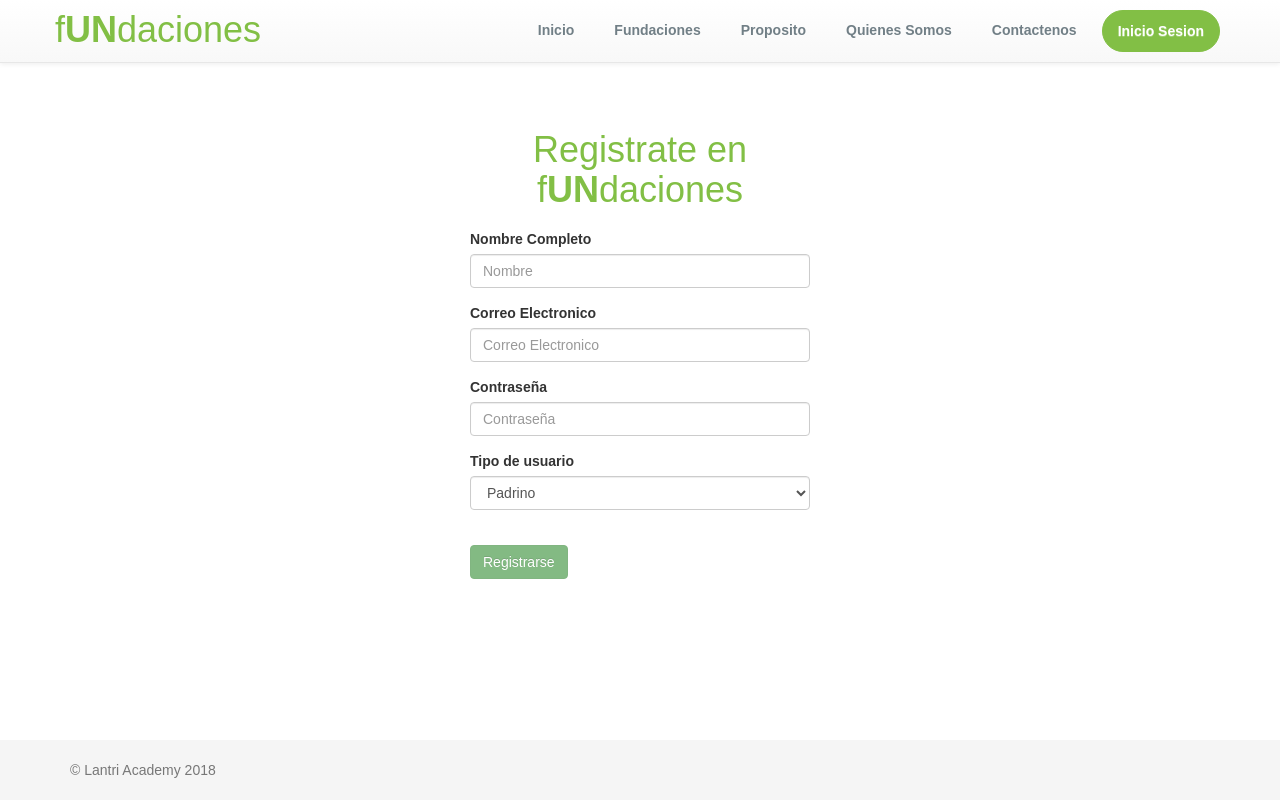
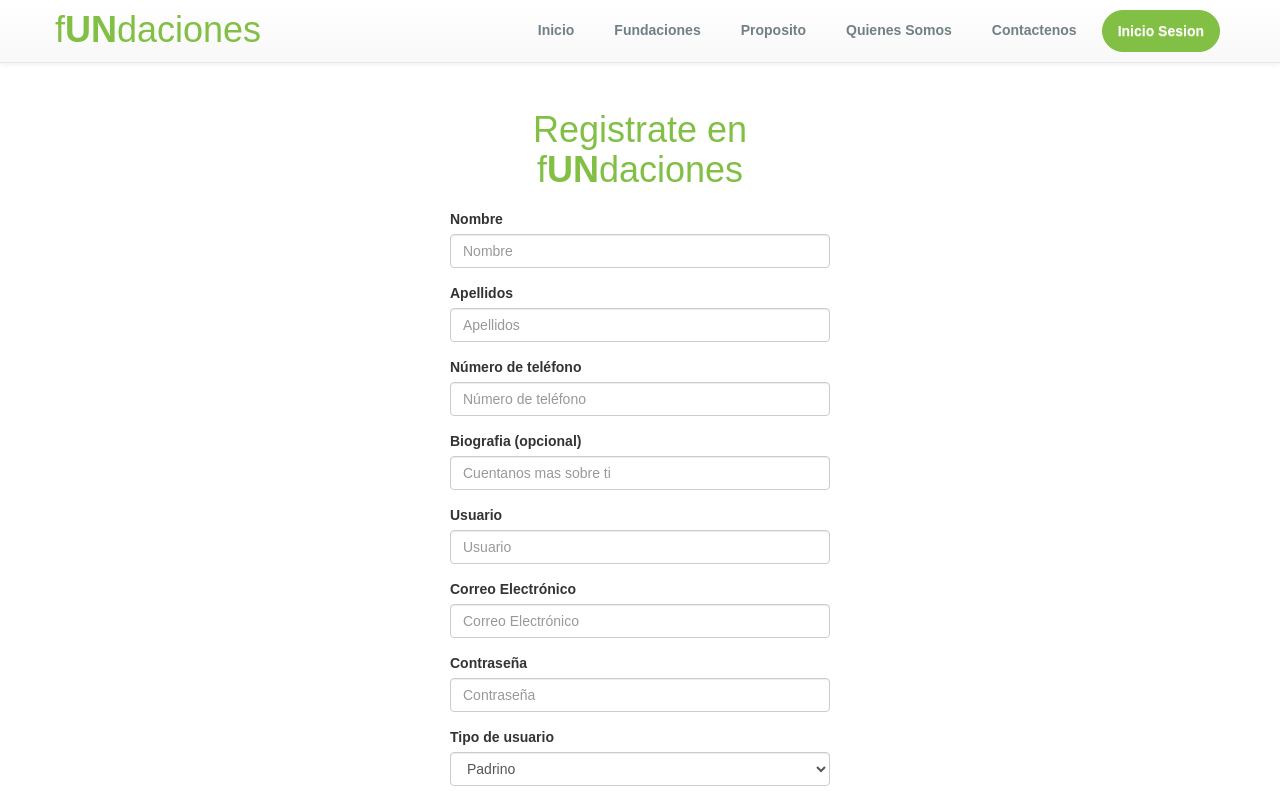
Before and after one commit to LantriAcademy/IS2_Lantri_FE, a React (Create React App) app: page /signup in a window 1280 px wide. Shown: the top 800 px of the page. Built offline with nearby package versions, Linux system fonts and the light colour scheme.

Commit message:
Post para registro y casi login

```diff
--- /dev/null
+++ b/src/components/Const/FormErrors.js
@@ -0,0 +1,38 @@
+import React from 'react';
+
+export const FormErrors = ({formErrors}) =>
+  <div className='formErrors'>
+    {Object.keys(formErrors).map((fieldName, i) => {
+      var fieldShow = ''
+      if(formErrors[fieldName].length > 0){
+        switch(fieldName){
+          case 'name':
+            fieldShow="El nombre"
+            break;
+          case 'lastname':
+            fieldShow="El apellido"
+            break;
+          case 'phone':
+            fieldShow="El numero de teléfono"
+            break;
+          case 'user':
+            fieldShow="El nombre de usuario"
+            break;
+          case "email":
+            fieldShow="El correo electronico"
+            break;
+          case "password":
+            fieldShow="La contraseña"
+            break;
+          default:
+            break;
+        }
+
+        return (
+            <p key={i} style={{color: "red"}}>{fieldShow} {formErrors[fieldName]}</p>
+        )
+      } else {
+        return '';
+      }
+    })}
+  </div>
--- a/src/components/CrearFundacion.jsx
+++ b/src/components/CrearFundacion.jsx
@@ -7,11 +7,11 @@ export default class CrearFundacion extends Component {
   constructor(props) {
     super(props);
     this.state = {
-      name: null,
-      direction: null,
-      latitude: null,
-      longitude: null,
-      file: null,
+      name: '',
+      direction: '',
+      latitude: '',
+      longitude: '',
+      file: '',
     };
 
     this.handleChange = this.handleChange.bind(this);
--- a/src/components/FormErrors.js
+++ /dev/null
@@ -1,26 +0,0 @@
-import React from 'react';
-
-export const FormErrors = ({formErrors}) =>
-  <div className='formErrors'>
-    {Object.keys(formErrors).map((fieldName, i) => {
-      var fieldShow = ''
-      if(formErrors[fieldName].length > 0){
-        switch(fieldName){
-            case "email":
-                fieldShow="El correo electronico"
-                break;
-            case "password":
-                fieldShow="La contraseña"
-                break;
-            default:
-            break;
-        }
-
-        return (
-            <p key={i} style={{color: "red"}}>{fieldShow} {formErrors[fieldName]}</p>
-        )
-      } else {
-        return '';
-      }
-    })}
-  </div>
--- a/src/components/LoginModal.jsx
+++ b/src/components/LoginModal.jsx
@@ -1,8 +1,9 @@
 import React from 'react';
 import { Link } from "react-router-dom";
 import { Modal} from 'react-bootstrap';
+import WebApiService from './Service/WebApiService';
 import "../styles/LoginModal.css";
-import { FormErrors } from "./FormErrors.js"
+import { FormErrors } from "./Const/FormErrors.js"
 
 class LoginModal extends React.Component {
   constructor (props) {
@@ -15,7 +16,29 @@ class LoginModal extends React.Component {
       passwordValid: false,
       formValid: false
     }
+    this.handleSubmit = this.handleSubmit.bind(this);
   }
+
+  handleSubmit(event) {
+
+    //alert('A password was submitted: ' + this.state.password);
+    //alert('A email was submitted: ' + this.state.email);
+
+   /*var data = {
+     'direction': 'admins',
+     'param' : '',
+     'body' : { "admin": {"email": this.state.email, "password": this.state.password}},
+   }*/
+
+   /*WebApiService.Post(data).then(res =>{
+     if (res.status === 201) {
+       alert("Usuario creado exitosamente")
+     }
+   });*/
+
+   event.preventDefault();
+ }
+
 
   handleUserInput = (e) => {
     const name = e.target.name;
@@ -61,7 +84,7 @@ class LoginModal extends React.Component {
             </Modal.Title>
           </Modal.Header>
           <Modal.Body>
-            <form className="login">
+            <form className="login" onSubmit={this.handleSubmit}>
               <div className={"from-group"}>
                 <label>Correo Electronico</label>
                 <input type="email" className="form-control" name="email"
--- a/src/components/SignUp.jsx
+++ b/src/components/SignUp.jsx
@@ -1,20 +1,56 @@
 import React, { Component } from 'react';
 import '../styles/SignUp.css';
+import WebApiService from './Service/WebApiService';
 import{FormControl, FormGroup, ControlLabel} from "react-bootstrap"
-import { FormErrors } from "./FormErrors.js"
+import { FormErrors } from "./Const/FormErrors.js"
 
 class SignUp extends Component {
 
   constructor (props) {
     super(props);
     this.state = {
+      bio: '',
+      user: '',
+      password: '',
+      name: '',
+      lastname: '',
       email: '',
-      password: '',
-      formErrors: {email: '', password: ''},
+      phone: '',
+      formErrors: {name: '', lastname: '', phone: '', user: '', email: '', password: ''},
+      nameValid: false,
+      lastnameValid: false,
+      phoneValid: false,
+      userValid: false,
       emailValid: false,
       passwordValid: false,
       formValid: false
     }
+    this.handleSubmit = this.handleSubmit.bind(this);
+  }
+
+  handleSubmit(event) {
+     //alert('A bio was submitted: ' + this.state.bio);
+     //alert('A user was submitted: ' + this.state.user);
+     //alert('A password was submitted: ' + this.state.password);
+     //alert('A name was submitted: ' + this.state.name);
+     //alert('A lastname was submitted: ' + this.state.lastname);
+     //alert('A email was submitted: ' + this.state.email);
+     //alert('A phone was submitted: ' + this.state.phone);
+
+    var data = {
+      'direction': 'admins',
+      'param' : '',
+      'body' : { "admin": {"email": this.state.email, "password": this.state.password, "user": this.state.user, "name":this.state.name, "lastname":this.state.lastname, "phone":this.state.phone, "bio":this.state.bio}},
+    }
+    WebApiService.Post(data).then(res =>{
+      if (res.status === 201) {
+        alert("Usuario creado exitosamente")
+      }else{
+        alert("Problema al crear usuario, asegurese de no haber usado caracteres especiales como ñ en el nombre y apellido")
+      }
+    });
+
+    event.preventDefault();
   }
 
   handleUserInput = (e) => {
@@ -22,14 +58,34 @@ class SignUp extends Component {
     const value = e.target.value;
     this.setState({[name]: value},
                   () => { this.validateField(name, value) });
-}
+  }
 
   validateField(fieldName, value) {
     let fieldValidationErrors = this.state.formErrors;
+    let nameValid = this.state.nameValid;
+    let lastnameValid = this.state.lastnameValid;
+    let phoneValid = this.state.phoneValid;
+    let userValid = this.state.userValid;
     let emailValid = this.state.emailValid;
     let passwordValid = this.state.passwordValid;
 
     switch(fieldName) {
+      case 'name':
+        nameValid = value.length >= 1;
+        fieldValidationErrors.name = nameValid ? '': ' es obligatorio';
+        break;
+      case 'lastname':
+        lastnameValid = value.length >= 1;
+        fieldValidationErrors.lastname = lastnameValid ? '': ' es obligatorio';
+        break;
+      case 'phone':
+        phoneValid = value.length === 7 || value.length === 10;
+        fieldValidationErrors.phone = phoneValid ? '': ' no es valido';
+        break;
+      case 'user':
+        userValid = value.length >= 1;
+        fieldValidationErrors.user = userValid ? '': ' es obligatorio';
+        break;
       case 'email':
         emailValid = value.match(/^([\w.%+-]+)@([\w-]+\.)+([\w]{2,})$/i);
         fieldValidationErrors.email = emailValid ? '' : ' no es valido';
@@ -43,29 +99,63 @@ class SignUp extends Component {
     }
     this.setState({formErrors: fieldValidationErrors,
                     emailValid: emailValid,
-                    passwordValid: passwordValid
+                    passwordValid: passwordValid,
+                    nameValid: nameValid,
+                    lastnameValid: lastnameValid,
+                    phoneValid: phoneValid,
+                    userValid: userValid
                   }, this.validateForm);
   }
 
   validateForm() {
-    this.setState({formValid: this.state.emailValid && this.state.passwordValid});
+    this.setState({formValid: this.state.nameValid && this.state.lastnameValid && this.state.phoneValid &&
+                    this.state.userValid &&this.state.emailValid && this.state.passwordValid});
   }
 
 
   render() {
       return (
         <div className="caja" >
-          <form className="login">
+          <form className="signUp" onSubmit={this.handleSubmit}>
             <h1 className="title">Registrate en f<b>UN</b>daciones</h1>
             <FormGroup>
-              <ControlLabel>Nombre Completo</ControlLabel>
-              <input type="name" className="form-control" id="name" placeholder="Nombre"/>
+              <ControlLabel>Nombre</ControlLabel>
+              <input type="name" className="form-control" name="name"
+                    placeholder="Nombre"
+                    value={this.state.name}
+                    onChange={this.handleUserInput} />
             </FormGroup>
             <FormGroup>
-              <ControlLabel>Correo Electronico</ControlLabel>
+              <ControlLabel>Apellidos</ControlLabel>
+              <input type="name" className="form-control" name="lastname"
+                    placeholder="Apellidos"
+                    value={this.state.lastname}
+                    onChange={this.handleUserInput} />
+            </FormGroup>
+            <FormGroup>
+              <ControlLabel>Número de teléfono</ControlLabel>
+              <input type="name" className="form-control" name="phone"
+                    placeholder="Número de teléfono"
+                    value={this.state.phone}
+                    onChange={this.handleUserInput} />
+            </FormGroup>
+            <FormGroup>
+              <ControlLabel>Biografia (opcional)</ControlLabel>
+              <input type="name" className="form-control" name="bio" placeholder = "Cuentanos mas sobre ti"
+                    value={this.state.bio}
+                    onChange={this.handleUserInput}/>
+            </FormGroup>
+            <FormGroup>
+              <ControlLabel>Usuario</ControlLabel>
+              <input type="name" className="form-control" name="user"
+                    placeholder="Usuario"
+                    value={this.state.user}
+                    onChange={this.handleUserInput} />
+            </FormGroup>
+            <FormGroup>
+              <ControlLabel>Correo Electrónico</ControlLabel>
               <input type="email" className="form-control" name="email"
-                      aria-describedby="emailHelp"
-                      placeholder="Correo Electronico"
+                      placeholder="Correo Electrónico"
                       value={this.state.email}
                       onChange={this.handleUserInput} />
             </FormGroup>
```
